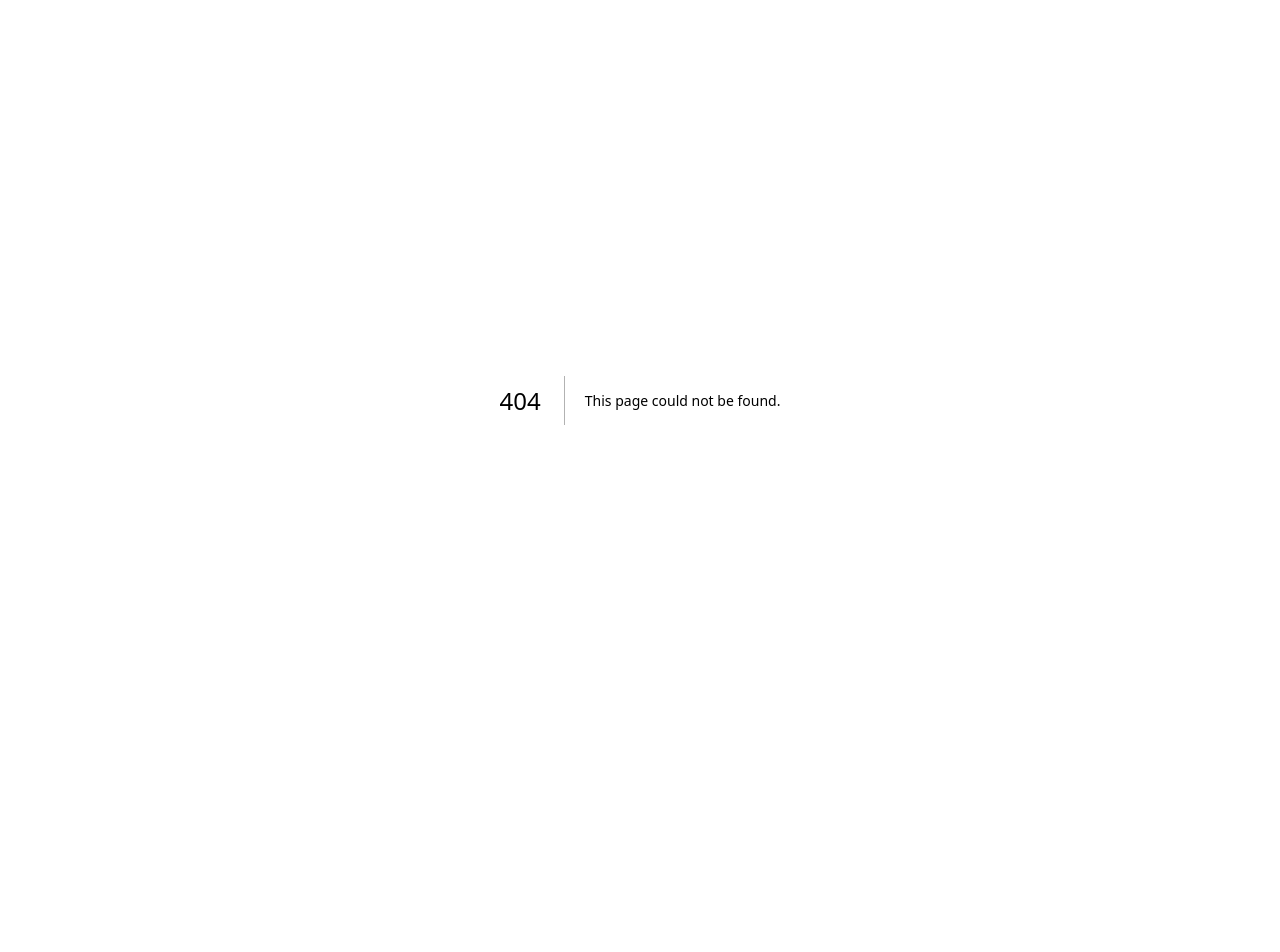
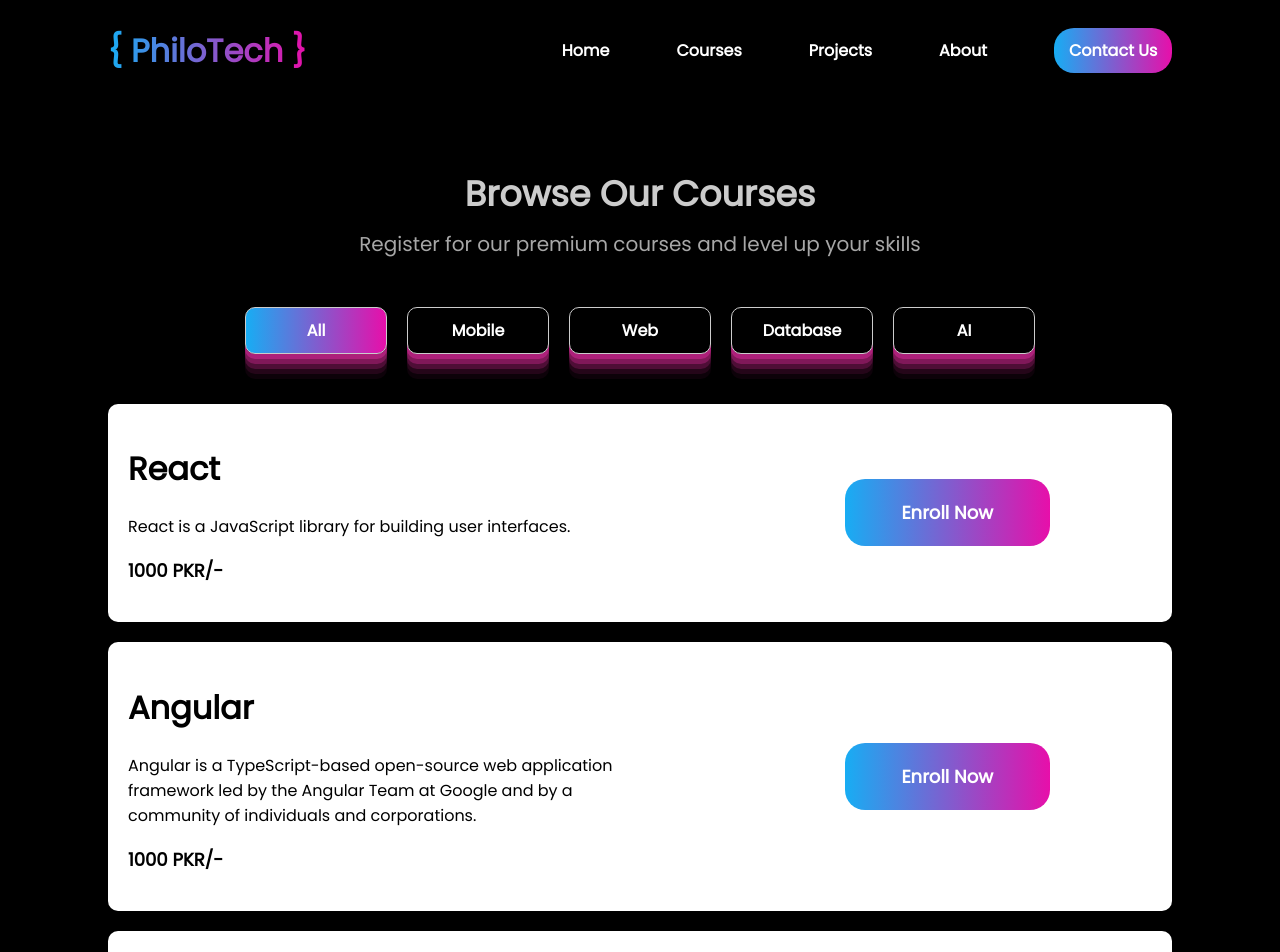
Before and after one commit to nabeel-dev1340/philotech.com, a Next.js app: page /courses in a window 1280 px wide. Before the commit this address had no page. Shown: the top 952 px of the page. Before the commit the page ends 800 px from the top, so only its background shows below. Built offline with nearby package versions, Linux system fonts and the light colour scheme.

Commit message:
courses page

```diff
--- /dev/null
+++ b/components/CourseTile/index.tsx
@@ -0,0 +1,90 @@
+import Link from "next/link";
+import React from "react";
+import styled from "styled-components";
+
+type CourseTileProps = {
+  name: string;
+  description: string;
+  price: String;
+};
+
+const CourseTile = ({ name, description, price }: CourseTileProps) => {
+  return (
+    <Container>
+      <CourseDetails>
+        <CourseHeading>{name}</CourseHeading>
+        <CourseDescription>{description}</CourseDescription>
+        <CoursePrice>{price} PKR/-</CoursePrice>
+      </CourseDetails>
+      <Enroller>
+        <EnrollerContainer>
+          <Link href={"/"} style={LinkStyles}>
+            Enroll Now
+          </Link>
+        </EnrollerContainer>
+      </Enroller>
+    </Container>
+  );
+};
+
+export default CourseTile;
+
+const LinkStyles = {
+  textDecoration: "none",
+  color: "white",
+};
+
+const Container = styled.div`
+  display: flex;
+  background-color: #fff;
+  color: black;
+  border-radius: 10px;
+  width: 80%;
+  box-shadow: 0 0 10px 0 rgba(0, 0, 0, 0.1);
+  padding: 20px;
+  margin: 20px auto;
+
+  @media only screen and (max-width: 768px) {
+    flex-direction: column;
+    align-items: center;
+  }
+`;
+
+const CourseDetails = styled.div`
+  width: 70%;
+  @media only screen and (max-width: 768px) {
+    width: 100%;
+    text-align: center;
+  }
+`;
+
+const CourseHeading = styled.h1``;
+
+const CourseDescription = styled.p`
+  width: 70%;
+  @media only screen and (max-width: 768px) {
+    width: 100%;
+  }
+`;
+
+const Enroller = styled.div`
+  width: 20%;
+  align-self: center;
+  @media only screen and (max-width: 768px) {
+    width: 100%;
+  }
+`;
+
+const EnrollerContainer = styled.div`
+  padding: 20px 30px;
+  border-radius: 20px;
+  font-weight: 600;
+  text-align: center;
+  font-size: 18px;
+  background: linear-gradient(90deg, #13b0f5 -2.06%, #e70faa 100%);
+`;
+
+const CoursePrice = styled.p`
+    font-weight: 600;
+    font-size: 18px;
+`;
--- a/components/Navigation/index.tsx
+++ b/components/Navigation/index.tsx
@@ -32,18 +32,18 @@ const Navigation = () => {
               </Link>
             </StyledNavItem>
             <StyledNavItem>
-              <Link href="/about" style={LinkStyles}>
-                About
-              </Link>
-            </StyledNavItem>
-            <StyledNavItem>
-              <Link href="/tech-stack" style={LinkStyles}>
-                Tech Stack
+              <Link href="/courses" style={LinkStyles}>
+                Courses
               </Link>
             </StyledNavItem>
             <StyledNavItem>
               <Link href="/projects" style={LinkStyles}>
                 Projects
+              </Link>
+            </StyledNavItem>
+            <StyledNavItem>
+              <Link href="/about" style={LinkStyles}>
+                About
               </Link>
             </StyledNavItem>
             <StyledNavItem>
--- /dev/null
+++ b/components/Toggle/index.tsx
@@ -0,0 +1,33 @@
+import React from "react";
+import styled from "styled-components";
+
+type toggleProps = {
+  text: string;
+  onClick: () => void;
+  active: boolean;
+};
+
+const Toggle = ({ text, active, onClick }: toggleProps) => {
+  return (
+    <StyledToggleItem active={active} onClick={onClick}>
+      {text}
+    </StyledToggleItem>
+  );
+};
+
+export default Toggle;
+
+const StyledToggleItem = styled("div")<{ active: boolean }>`
+  border: 1px solid #cccccc;
+  border-radius: 10px;
+  background: ${({ active }) =>
+    active ? "linear-gradient(90deg, #13b0f5 -2.06%, #e70faa 100%)" : "#000"};
+  padding: 10px 20px;
+  width: 100px;
+  text-align: center;
+  cursor: pointer;
+  font-weight: 600;
+  box-shadow: rgba(240, 46, 170, 0.4) 0px 5px, rgba(240, 46, 170, 0.3) 0px 10px,
+    rgba(240, 46, 170, 0.2) 0px 15px, rgba(240, 46, 170, 0.1) 0px 20px,
+    rgba(240, 46, 170, 0.05) 0px 25px;
+`;
--- /dev/null
+++ b/data/courses.js
@@ -0,0 +1,59 @@
+export const coursesList = [
+  {
+    id: 1,
+    type: "Web",
+    name: "React",
+    description: "React is a JavaScript library for building user interfaces.",
+    price: "1000",
+  },
+  {
+    id: 2,
+    type: "Web",
+    name: "Angular",
+    description:
+      "Angular is a TypeScript-based open-source web application framework led by the Angular Team at Google and by a community of individuals and corporations.",
+    price: "1000",
+  },
+  {
+    id: 7,
+    type: "Mobile",
+    name: "Mobile Development Using Flutter & Dart",
+    description:
+      "Flutter is Google’s UI toolkit for building beautiful, natively compiled applications for mobile, web, and desktop from a single codebase.",
+    price: "1000",
+  },
+  {
+    id: 3,
+    type: "Web",
+    name: "Vue",
+    description:
+      "Vue.js is an open-source model–view–viewmodel front end JavaScript framework for building user interfaces and single-page applications.",
+    price: "1000",
+  },
+  {
+    id: 4,
+    type: "Web",
+    name: "Node",
+    description:
+      "Node.js is an open-source, cross-platform, back-end JavaScript runtime environment that runs on the V8 engine and executes JavaScript code outside a web browser.",
+    price: "1000",
+  },
+  {
+    id: 5,
+    type: "Web",
+    name: "Express",
+    description:
+      "Express.js, or simply Express, is a back end web application framework for Node.js, released as free and open-source software under the MIT License.",
+    price: "1000",
+  },
+  {
+    id: 6,
+    type: "Database",
+    name: "MongoDB",
+    description:
+      "MongoDB is a cross-platform document-oriented database program. Classified as a NoSQL database program, MongoDB uses JSON-like documents with optional schemas.",
+    price: "1000",
+  },
+];
+
+export const courseTypes = ["All", "Mobile", "Web", "Database", "AI"];
--- /dev/null
+++ b/pages/courses.tsx
@@ -0,0 +1,94 @@
+import React from "react";
+import Head from "next/head";
+import styled from "styled-components";
+import Navigation from "../components/Navigation";
+import Footer from "../components/Footer";
+import { courseTypes, coursesList } from "../data/courses.js";
+import Toggle from "../components/Toggle";
+import CourseTile from "../components/CourseTile";
+
+const Courses = () => {
+  const [active, setActive] = React.useState("All");
+
+  const selectors = courseTypes.map((type) => {
+    return (
+      <Toggle
+        key={type}
+        text={type}
+        active={active.includes(type)}
+        onClick={() => {
+          handleToggle(type);
+        }}
+      />
+    );
+  });
+
+  const renderTiles = () => {
+    return coursesList
+      .filter((course: any) => course.type.includes(active) || active === "All")
+      .map((course: any) => <CourseTile key={course.id} {...course} />);
+  };
+
+  const handleToggle = (toggle: string) => {
+    setActive(toggle);
+  };
+
+  return (
+    <>
+      <Head>
+        <title>Courses</title>
+      </Head>
+      <Container>
+        <Navigation />
+        <PageContainer>
+          <StyledSectionHeader>
+            <StyledHeadline>Browse Our Courses</StyledHeadline>
+            <StyledBodycopy>
+              Register for our premium courses and level up your skills
+            </StyledBodycopy>
+          </StyledSectionHeader>
+          <SelectorsContainer>{selectors}</SelectorsContainer>
+          <CoursesContainer>{renderTiles()}</CoursesContainer>
+        </PageContainer>
+        <Footer />
+      </Container>
+    </>
+  );
+};
+
+export default Courses;
+
+const Container = styled.div``;
+
+const PageContainer = styled.div`
+  max-width: 1400px;
+  margin: 80px auto;
+`;
+
+const SelectorsContainer = styled.div`
+  display: flex;
+  justify-content: center;
+  gap: 20px;
+  margin: 50px 0;
+  flex-wrap: wrap;
+`;
+
+const StyledHeadline = styled.h1`
+  font-weight: 700;
+  font-size: 35px;
+  line-height: 26px;
+  color: #cccccc;
+`;
+
+const StyledBodycopy = styled.p`
+  font-weight: 400;
+  font-size: 20px;
+  line-height: 26px;
+  color: #a7a7a7;
+`;
+
+const StyledSectionHeader = styled.div`
+  text-align: center;
+`;
+
+const CoursesContainer = styled.div``;
```
Also changed, not shown: pages/tech-stack.tsx (deleted, +0 -9 lines).
